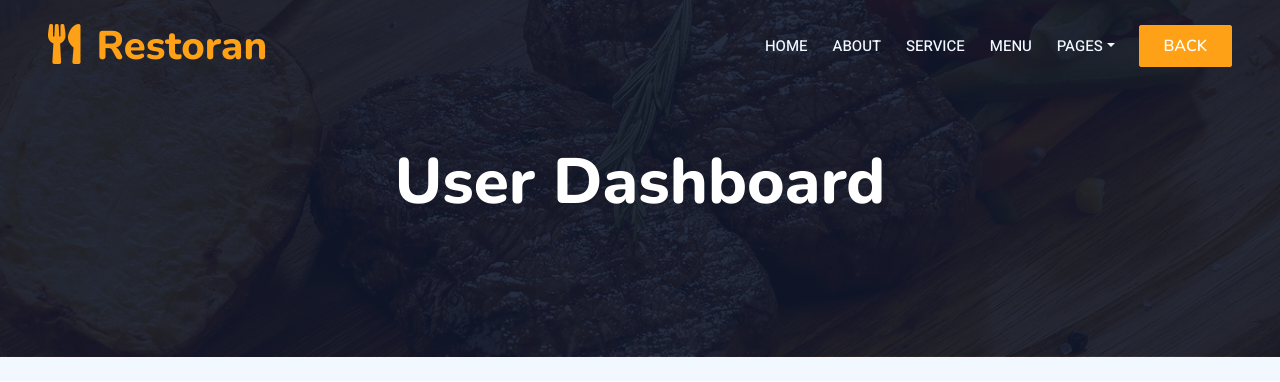
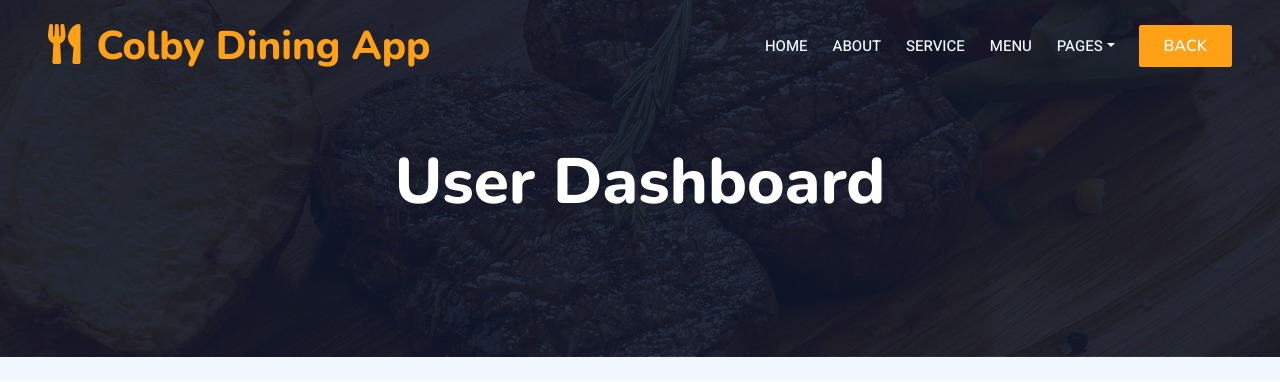
Before and after one commit to cathymonkey/Colby-Dining-App, a Flask app: page /userdashboard in a window 1280 px wide. Shown: the top 382 px of the page. Run offline with Flask 3, Linux system fonts and the light colour scheme; some libraries are stand-ins or nearby versions.

Commit message:
Change "Colby Dining App" in userdashboard.html

```diff
--- a/templates/userdashboard.html
+++ b/templates/userdashboard.html
@@ -36,7 +36,7 @@
         <div class="container-xxl position-relative p-0">
             <nav class="navbar navbar-expand-lg navbar-dark bg-dark px-4 px-lg-5 py-3 py-lg-0">
                 <a href="" class="navbar-brand p-0">
-                    <h1 class="text-primary m-0"><i class="fa fa-utensils me-3"></i>Restoran</h1>
+                    <h1 class="text-primary m-0"><i class="fa fa-utensils me-3"></i>Colby Dining App</h1>
                     <!-- <img src="img/logo.png" alt="Logo"> -->
                 </a>
                 <button class="navbar-toggler" type="button" data-bs-toggle="collapse" data-bs-target="#navbarCollapse">
```
